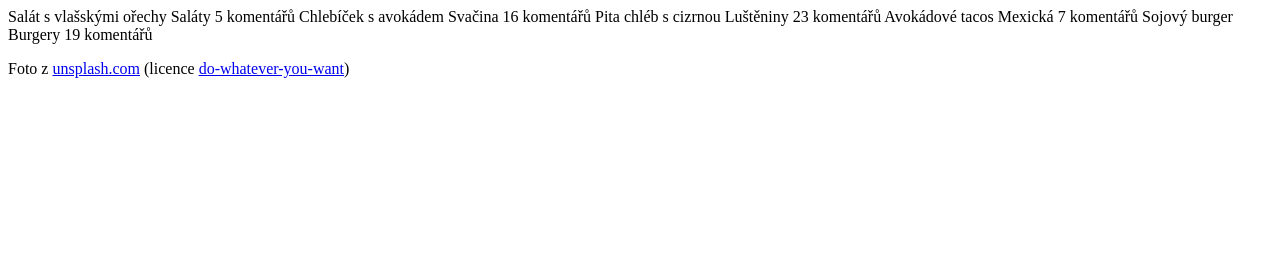
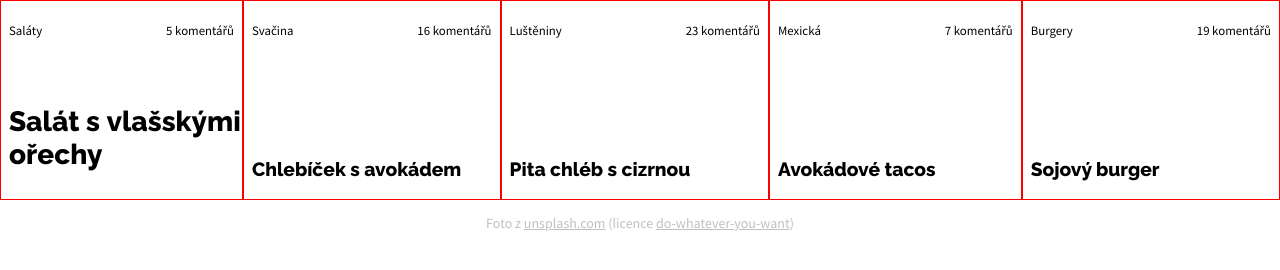
Before and after one commit to Czechitas-Liberec-HTML-CSS-2021-DK/projekt-04-recepty-Bockovapeta, a plain HTML site: page vege/index.html in a window 1280 px wide. Drawn offline with Linux system fonts and the light colour scheme.

Commit message:
Add files via upload

```diff
--- a/vege/index.html
+++ b/vege/index.html
@@ -1,43 +1,57 @@
 <!DOCTYPE html>
 <html>
+
 <head>
     <meta charset="utf-8">
     <meta name="viewport" content="width=device-width, initial-scale=1">
     <title>Recepty</title>
     <link href="https://fonts.googleapis.com/css?family=Source+Sans+Pro:400,700|Raleway:600,800&amp;subset=latin-ext" rel="stylesheet">
-        <link rel="stylesheet" href="recepty.css">
+    <link rel="stylesheet" href="style.css">
+    <link rel="preconnect" href="https://fonts.googleapis.com">
+    <link rel="preconnect" href="https://fonts.gstatic.com" crossorigin>
+    <link href="https://fonts.googleapis.com/css2?family=Raleway:wght@800&display=swap" rel="stylesheet">
+
 </head>
+
 <body>
 
+    <div class="kontejner">
         <!-- hlavni recept -->
-
-        Salát s&nbsp;vlašskými ořechy
-        Saláty
-        5 komentářů
+        <div class="hlavni recept">
+            <p class="pokrm"> Salát s&nbsp;vlašskými ořechy </p>
+            <p class="kategorie"> Saláty </p>
+            <p class="komenty"> 5 komentářů </p>
+        </div>
 
         <!-- maly recept 2 -->
-
-        Chlebíček s&nbsp;avokádem
-        Svačina
-        16 komentářů
+        <div class="recept maly 2">
+            <p class="pokrm"> Chlebíček s&nbsp;avokádem </p>
+            <p class="kategorie"> Svačina</p>
+            <p class="komenty"> 16 komentářů</p>
+        </div>
 
         <!-- maly recept 3 -->
-
-        Pita chléb s&nbsp;cizrnou
-        Luštěniny
-        23 komentářů
+        <div class="recept maly 3">
+            <p class="pokrm"> Pita chléb s&nbsp;cizrnou</p>
+            <p class="kategorie"> Luštěniny</p>
+            <p class="komenty"> 23 komentářů</p>
+        </div>
 
         <!-- maly recept 4 -->
-
-        Avokádové tacos
-        Mexická
-        7 komentářů
+        <div class="recept maly 4">
+            <p class="pokrm"> Avokádové tacos</p>
+            <p class="kategorie"> Mexická</p>
+            <p class="komenty"> 7 komentářů</p>
+        </div>
 
         <!-- maly recept 5 -->
 
-        Sojový burger
-        Burgery
-        19 komentářů
+        <div class="recept maly 5">
+            <p class="pokrm"> Sojový burger</p>
+            <p class="kategorie"> Burgery</p>
+            <p class="komenty"> 19 komentářů</p>
+        </div>
+    </div>
 
     <footer class="paticka">
         <p>Foto z <a href="https://unsplash.com">unsplash.com</a> (licence <a href="https://unsplash.com/license">do-whatever-you-want</a>)</p>
@@ -45,4 +59,5 @@
 
 
 </body>
+
 </html>
--- a/vege/style.css
+++ b/vege/style.css
@@ -21,6 +21,8 @@ středně široké obrazovky:
 body {
     margin: 0;
     font-family: 'Source Sans Pro', sans-serif;
+    font-size: 0.8rem;
+    font-weight: 400;
 }
 
 .paticka {
@@ -37,3 +39,48 @@ body {
 /* ------------------------------- */
 /* ----- DOLE BUDE TVOJE CSS ----- */
 /* ------------------------------- */
+
+.pokrm {
+        font-family: 'Raleway', sans-serif;
+        font-size: 1.75rem;
+        font-weight: 800;
+        order: 3;
+        position: absolute;
+        bottom:0;
+
+
+}
+
+
+.maly .pokrm {
+    font-size: 1.2rem;
+}
+
+
+.kontejner {
+    display:flex;
+    flex-wrap: wrap;
+
+
+
+
+}
+
+.recept {
+    border: 1px solid red;
+    padding: 0.5rem;
+    display: flex;
+    position: relative;
+    flex-grow: 1;
+    justify-content: space-between;
+
+
+}
+
+.hlavni {
+    min-height: 200px;
+}
+
+.maly {
+    min-height: 90px;
+}
```
Lines whose indentation alone changed are shown as unchanged.
